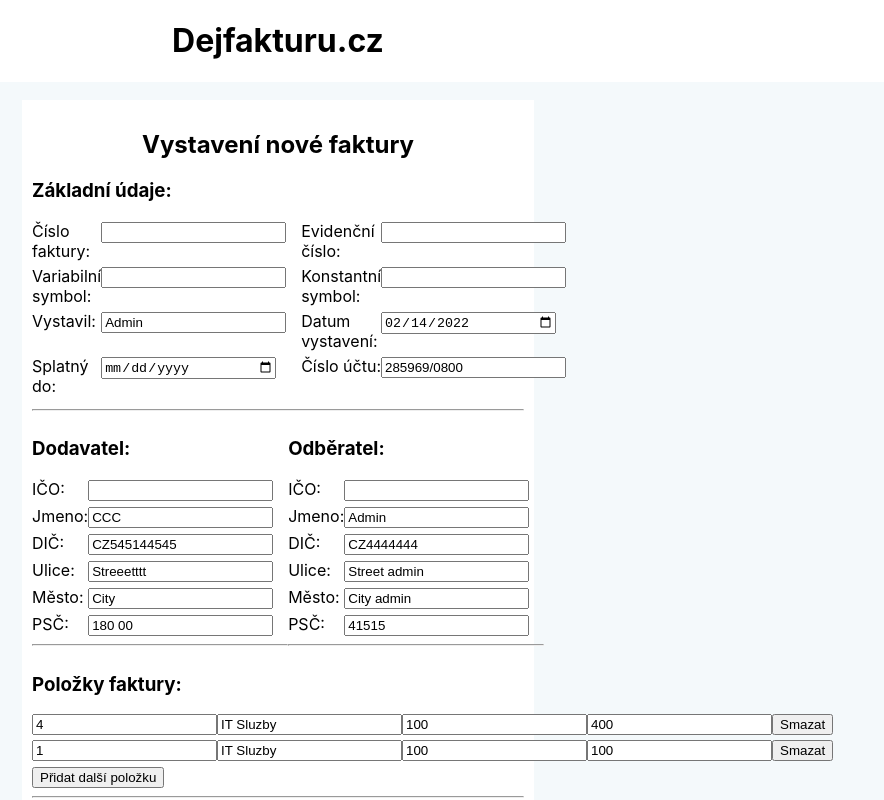
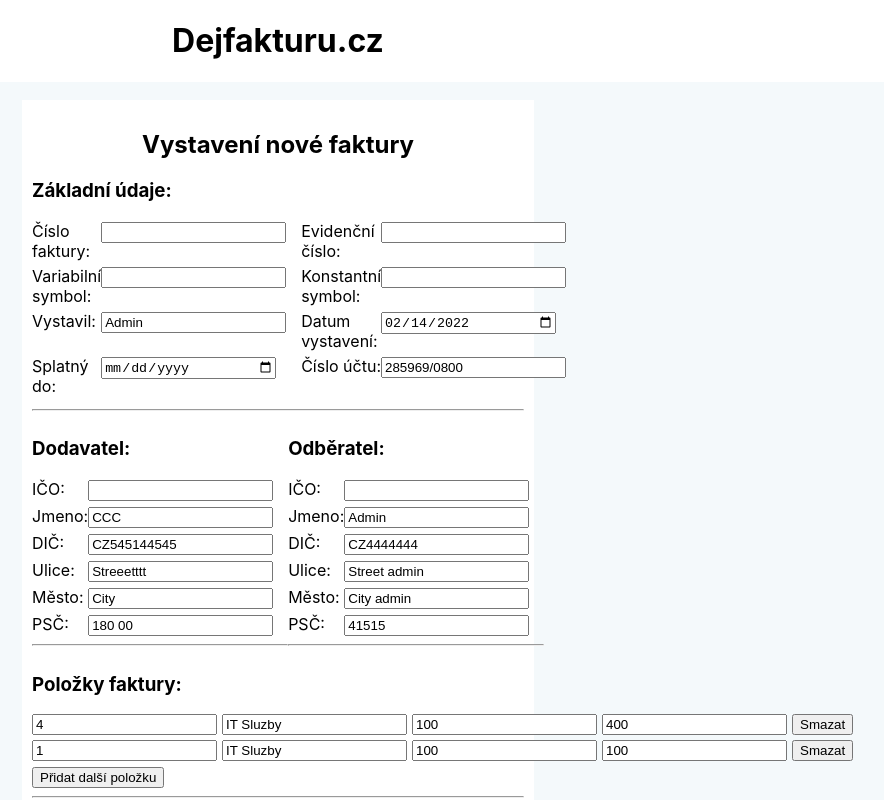
Before and after one commit to zaymax/dejfakturu, a React (Create React App) app in the folder client/: page / in a window 1280 px wide. Shown: the top 800 px of the page, without its empty margins (362-1246 px from the left). Built offline with nearby package versions, Linux system fonts and the light colour scheme.

Commit message:
adding default matgin to right between elements in invoice item

```diff
--- a/client/src/components/invoice-items/invoice-item.scss
+++ b/client/src/components/invoice-items/invoice-item.scss
@@ -15,7 +15,9 @@
   .invoice-item {
     display: grid;
     grid-template-columns: 1fr 1fr 1fr 1fr;
-
+    &__value {
+      margin-right: 5px;
+    }
     &__button {
       display: grid;
       grid-template-columns: 1fr;
```
